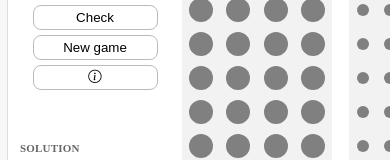
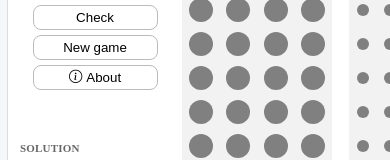
Before and after one commit to czmadzia2201/mastermind, an Angular app: page / in a window 390 px wide. Shown: the part 388-548 px from the top of the page. Built offline with nearby package versions, Linux system fonts and the light colour scheme.

Commit message:
Place About default display before responsive override

```diff
--- a/src/app/pages/game-page/game-page.css
+++ b/src/app/pages/game-page/game-page.css
@@ -200,6 +200,9 @@ button:hover {
 }
 
 
+/* The shorter label is enabled at the smallest breakpoint. */
+.about-label-short { display: none; }
+
 /* Scale the entire three-column layout according to the limiting viewport dimension. */
 @media (max-width: 1020px) or (max-height: 600px) {
   :host { padding: 12px; }
@@ -261,5 +264,3 @@ button:hover {
   .about-label-full { display: none; }
   .about-label-short { display: inline; }
 }
-
-.about-label-short { display: none; }
```
